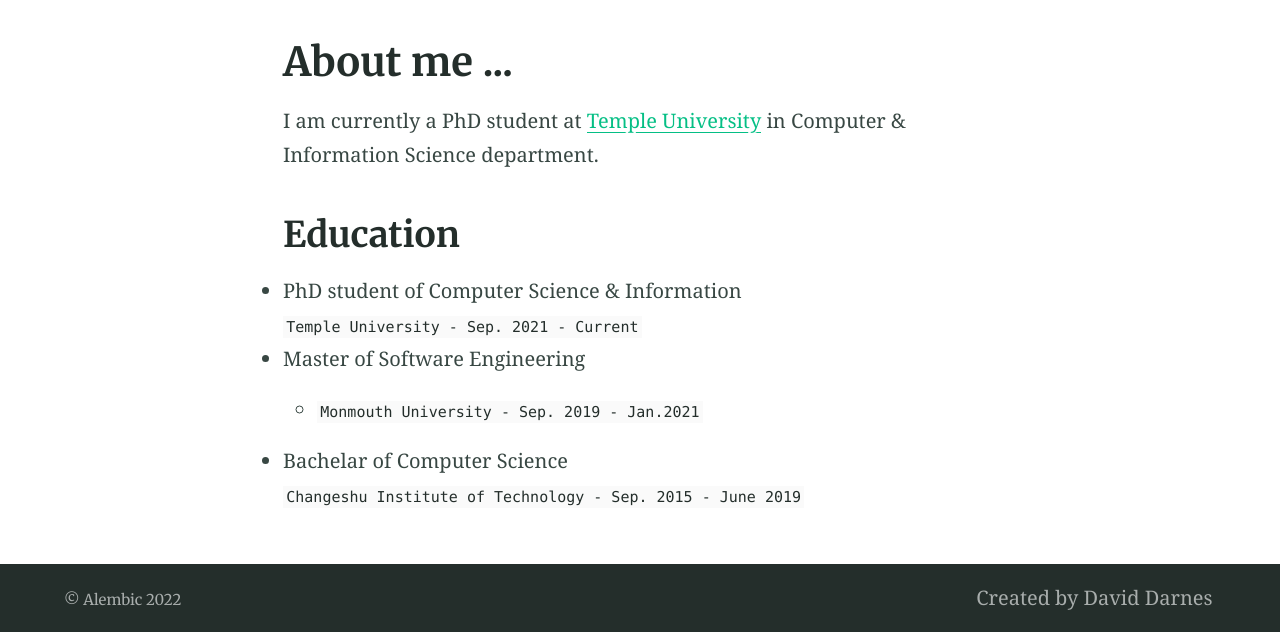
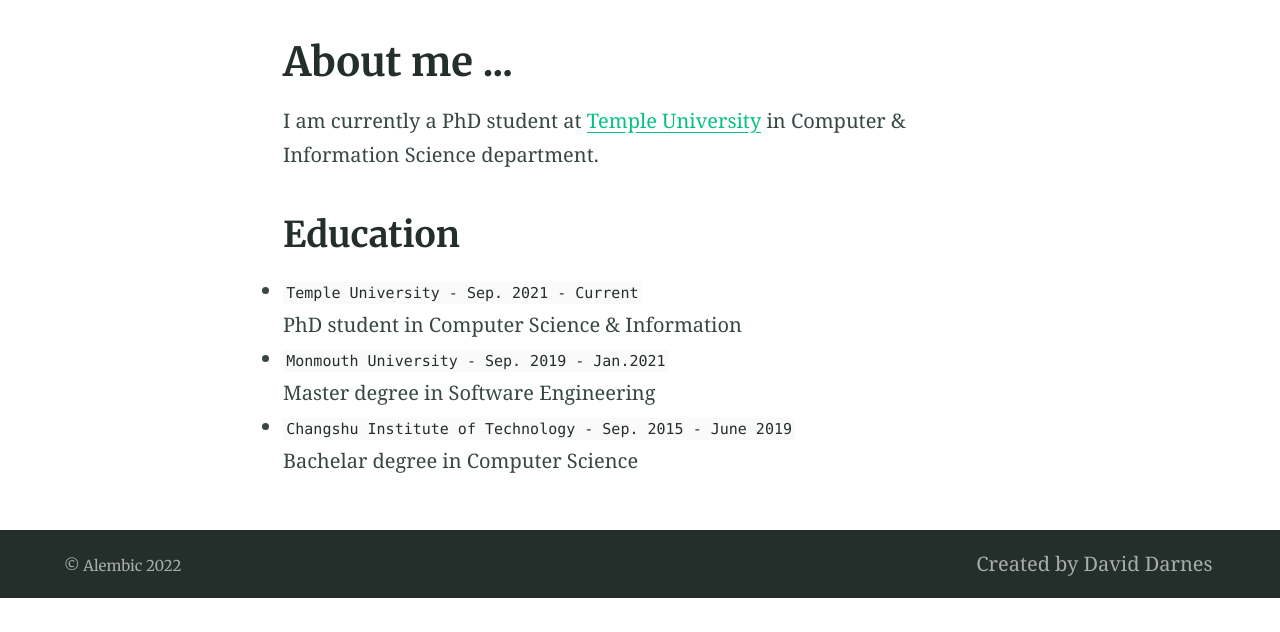
Before and after one commit to lanfangping/lanfangping.github.io, a Jekyll site: the page built from index.md, in a window 1280 px wide. Shown: the part 408-1040 px from the top of the page. Built offline with Jekyll 4.4.1, drawn with Linux system fonts in a browser that asks for light colours; after the commit the page ends 1006 px from its top, so only the background shows below that.

Commit message:
Update index.md

```diff
--- a/index.md
+++ b/index.md
@@ -13,16 +13,19 @@ I am currently a PhD student at [Temple University](https://www.temple.edu/) in
 
 ## Education
 
-- PhD student of Computer Science & Information
+- `Temple University - Sep. 2021 - Current`
 
-  `Temple University - Sep. 2021 - Current`
+  PhD student in Computer Science & Information
 
-- Master of Software Engineering
-  - `Monmouth University - Sep. 2019 - Jan.2021`
+- `Monmouth University - Sep. 2019 - Jan.2021`
 
-- Bachelar of Computer Science
+  Master degree in Software Engineering
 
-  `Changeshu Institute of Technology - Sep. 2015 - June 2019`
+- `Changshu Institute of Technology - Sep. 2015 - June 2019`
+
+  Bachelar degree in Computer Science
+
+
 
 
 <!-- ## Examples
```
